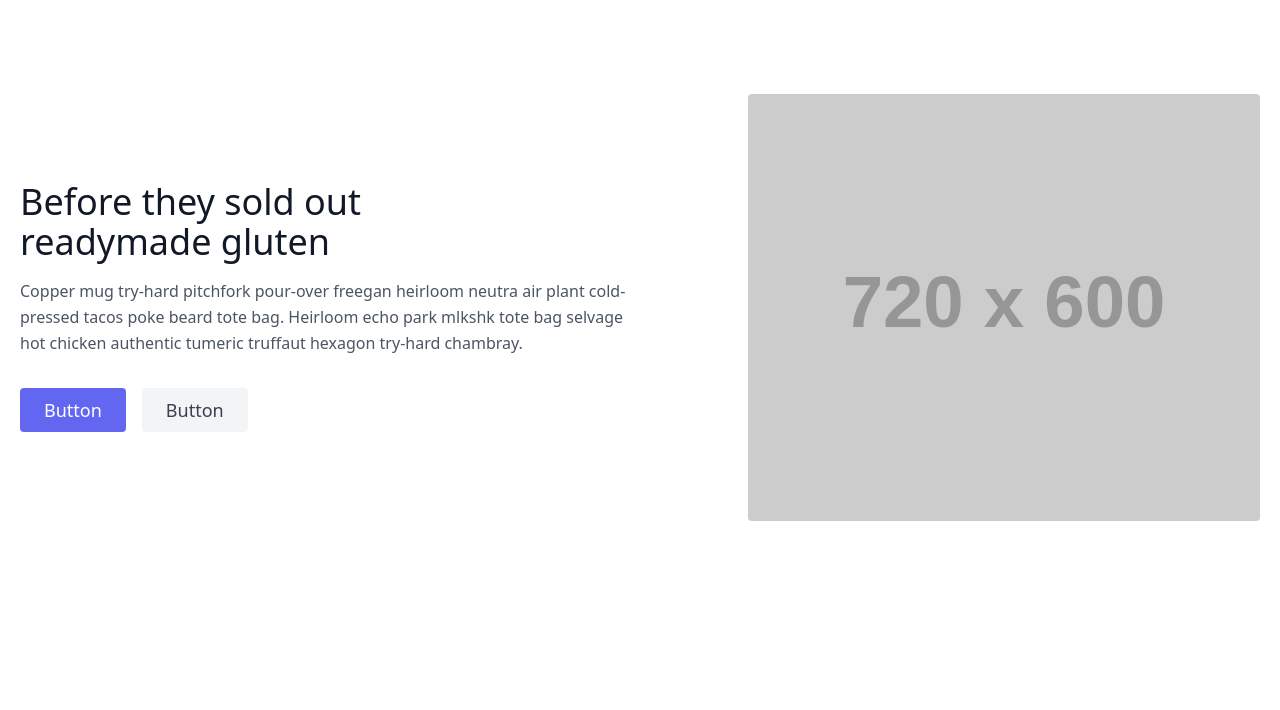
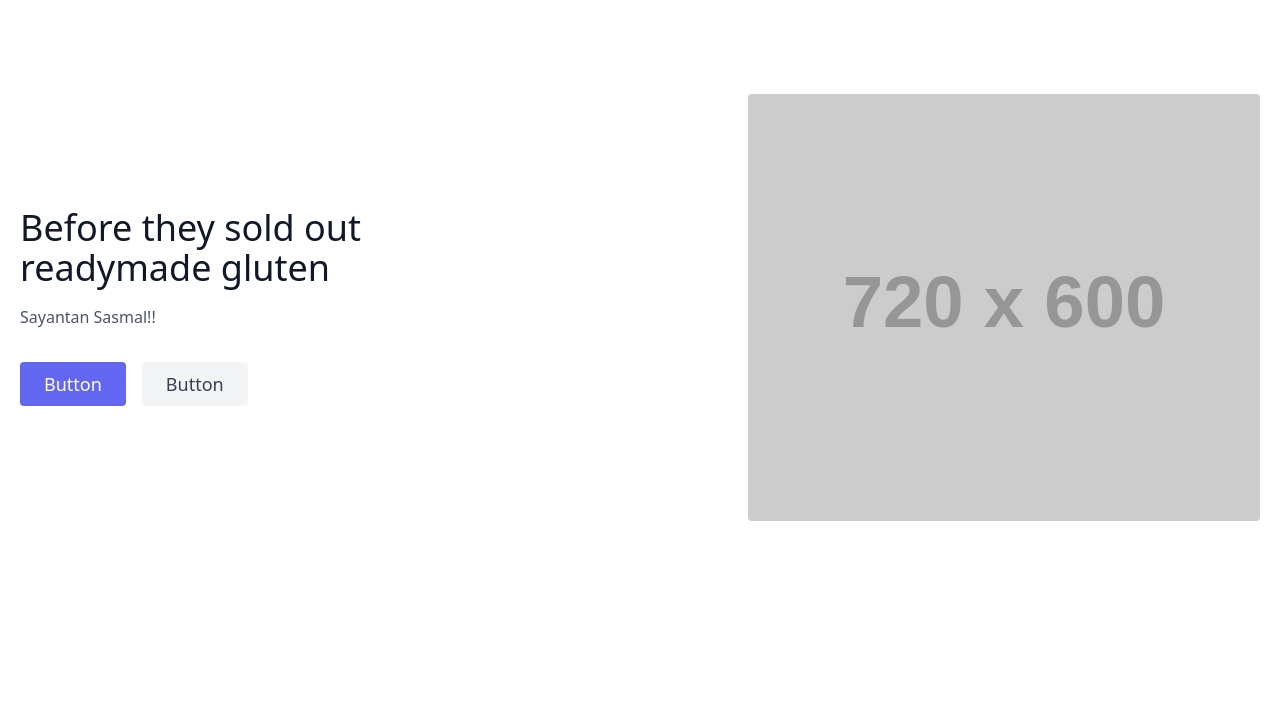
Before and after one commit to Sayantan2506/Sayantan2506, a plain HTML site: page index.html in a window 1280 px wide. Shown: the part 82-792 px from the top of the page. Drawn offline with nearby package versions, Linux system fonts and the light colour scheme; placeholder pictures from the web are drawn by us.

Commit message:
Update index.html

```diff
--- a/index.html
+++ b/index.html
@@ -38,7 +38,7 @@
             <h1 class="title-font sm:text-4xl text-3xl mb-4 font-medium text-gray-900">Before they sold out
               <br class="hidden lg:inline-block">readymade gluten
             </h1>
-            <p class="mb-8 leading-relaxed">Copper mug try-hard pitchfork pour-over freegan heirloom neutra air plant cold-pressed tacos poke beard tote bag. Heirloom echo park mlkshk tote bag selvage hot chicken authentic tumeric truffaut hexagon try-hard chambray.</p>
+            <p class="mb-8 leading-relaxed">Sayantan Sasmal!!</p>
             <div class="flex justify-center">
               <button class="inline-flex text-white bg-indigo-500 border-0 py-2 px-6 focus:outline-none hover:bg-indigo-600 rounded text-lg">Button</button>
               <button class="ml-4 inline-flex text-gray-700 bg-gray-100 border-0 py-2 px-6 focus:outline-none hover:bg-gray-200 rounded text-lg">Button</button>
```
